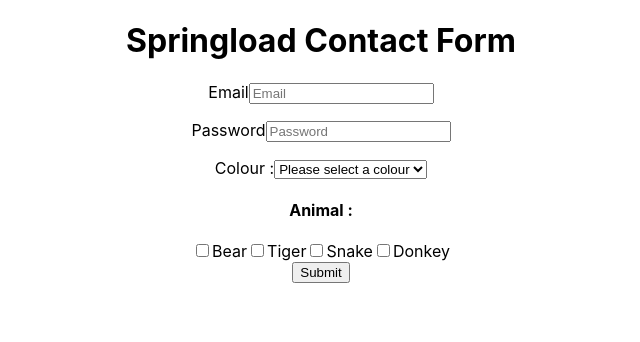
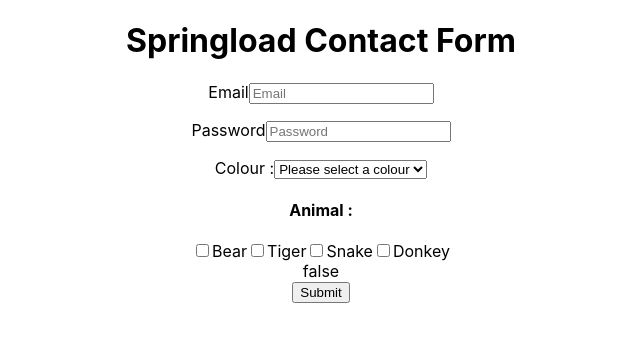
Before and after one commit to evelyntanwy/form-validation, a React (Create React App) app: page / in a window 1280 px wide. Shown: the top 342 px of the page, without its empty margins (319-959 px from the left). Built offline with nearby package versions, Linux system fonts and the light colour scheme.

Commit message:
tiger selected, wip for all tiger

```diff
--- a/src/components/Animal.jsx
+++ b/src/components/Animal.jsx
@@ -8,7 +8,6 @@ function Animal() {
     console.log(evt.target.name);
     setIsCheck(evt.target.name);
   };
-
 
   return (
     <div>
@@ -38,14 +37,14 @@ function Animal() {
         Donkey
       </form>
       <div>
-
-        {isCheck.tiger ? (
+        {`${isCheck == "Tiger" ? true : false}`}
+        {/* {isCheck.includes === "Tiger" ? (
           <p>
-            Type of {isCheck.tiger} <input placeholder="type"></input>
+            Type of Tiger <input placeholder="type"></input>
           </p>
         ) : (
           ""
-        )}
+        )} */}
       </div>
     </div>
   );
```
